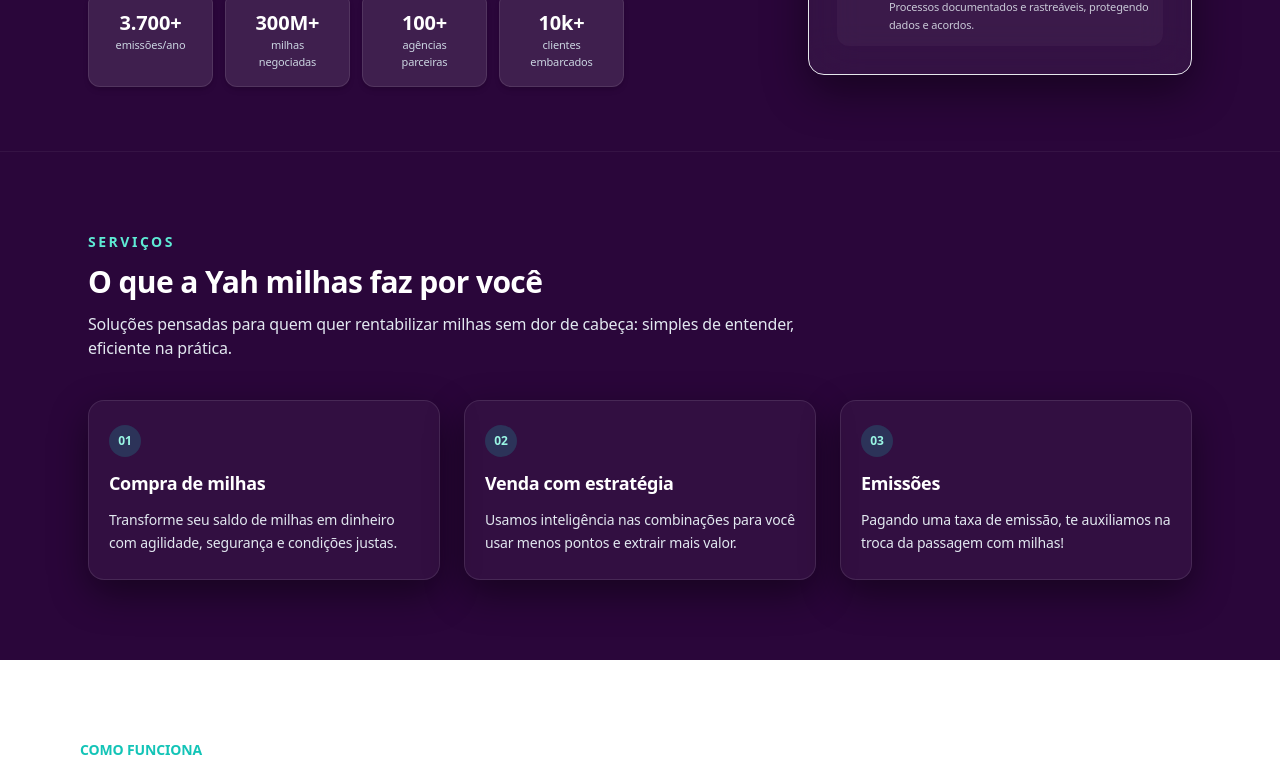
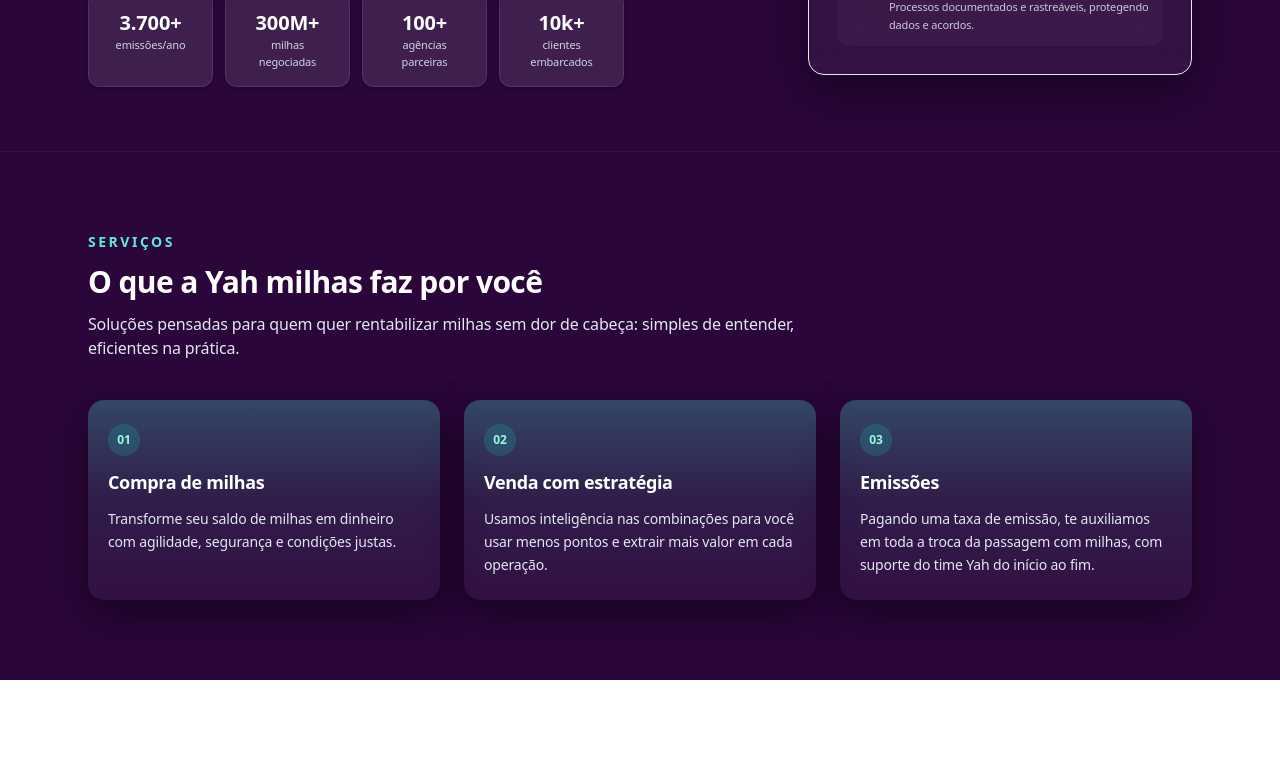
Before and after one commit to AbaMilhas/yah-landing, a Next.js app: page / in a window 1280 px wide. Shown: the part 497-1260 px from the top of the page. Built offline with nearby package versions, Linux system fonts and the light colour scheme; no server answers.

Commit message:
refina visuais dos cards de serviços

```diff
--- a/components/Services.tsx
+++ b/components/Services.tsx
@@ -17,14 +17,16 @@ export default function Services() {
           </h2>
           <p className="text-sm sm:text-base text-slate-200 leading-relaxed">
             Soluções pensadas para quem quer rentabilizar milhas sem dor de
-            cabeça: simples de entender, eficiente na prática.
+            cabeça: simples de entender, eficientes na prática.
           </p>
         </div>
 
         {/* Cards de serviços */}
         <div className="grid gap-6 md:grid-cols-3">
           {/* Compra de milhas */}
-          <div className="group flex flex-col gap-3 rounded-2xl border border-white/10 bg-white/[0.04] px-5 py-6 shadow-[0_14px_38px_rgba(0,0,0,0.45)] transition-all duration-300 hover:-translate-y-1 hover:border-teal-300/70 hover:bg-white/[0.08]">
+          <div className="relative group">
+            <div className="absolute inset-0 rounded-2xl bg-gradient-to-b from-teal-400/40 via-teal-500/10 to-transparent opacity-70 group-hover:opacity-100 transition-opacity duration-300" />
+            <div className="relative flex h-full flex-col gap-3 rounded-2xl bg-white/[0.04] px-5 py-6 shadow-[0_14px_38px_rgba(0,0,0,0.45)] transition-transform duration-300 group-hover:-translate-y-1">
               <span className="inline-flex h-8 w-8 items-center justify-center rounded-full bg-teal-500/20 text-xs font-semibold text-teal-200">
                 01
               </span>
@@ -34,29 +36,36 @@ export default function Services() {
                 segurança e condições justas.
               </p>
             </div>
+          </div>
 
           {/* Venda com estratégia */}
-          <div className="group flex flex-col gap-3 rounded-2xl border border-white/10 bg-white/[0.04] px-5 py-6 shadow-[0_14px_38px_rgba(0,0,0,0.45)] transition-all duration-300 hover:-translate-y-1 hover:border-teal-300/70 hover:bg-white/[0.08]">
+          <div className="relative group">
+            <div className="absolute inset-0 rounded-2xl bg-gradient-to-b from-teal-400/40 via-teal-500/10 to-transparent opacity-70 group-hover:opacity-100 transition-opacity duration-300" />
+            <div className="relative flex h-full flex-col gap-3 rounded-2xl bg-white/[0.04] px-5 py-6 shadow-[0_14px_38px_rgba(0,0,0,0.45)] transition-transform duration-300 group-hover:-translate-y-1">
               <span className="inline-flex h-8 w-8 items-center justify-center rounded-full bg-teal-500/20 text-xs font-semibold text-teal-200">
                 02
               </span>
               <h3 className="text-lg font-semibold">Venda com estratégia</h3>
               <p className="text-sm text-slate-200 leading-relaxed">
-              Usamos inteligência nas combinações para você usar menos pontos e
-              extrair mais valor.
+                Usamos inteligência nas combinações para você usar menos pontos
+                e extrair mais valor em cada operação.
               </p>
+            </div>
           </div>
 
           {/* Emissões */}
-          <div className="group flex flex-col gap-3 rounded-2xl border border-white/10 bg-white/[0.04] px-5 py-6 shadow-[0_14px_38px_rgba(0,0,0,0.45)] transition-all duration-300 hover:-translate-y-1 hover:border-teal-300/70 hover:bg-white/[0.08]">
+          <div className="relative group">
+            <div className="absolute inset-0 rounded-2xl bg-gradient-to-b from-teal-400/40 via-teal-500/10 to-transparent opacity-70 group-hover:opacity-100 transition-opacity duration-300" />
+            <div className="relative flex h-full flex-col gap-3 rounded-2xl bg-white/[0.04] px-5 py-6 shadow-[0_14px_38px_rgba(0,0,0,0.45)] transition-transform duration-300 group-hover:-translate-y-1">
               <span className="inline-flex h-8 w-8 items-center justify-center rounded-full bg-teal-500/20 text-xs font-semibold text-teal-200">
                 03
               </span>
               <h3 className="text-lg font-semibold">Emissões</h3>
               <p className="text-sm text-slate-200 leading-relaxed">
-              Pagando uma taxa de emissão, te auxiliamos na troca da passagem
-              com milhas!
+                Pagando uma taxa de emissão, te auxiliamos em toda a troca da
+                passagem com milhas, com suporte do time Yah do início ao fim.
               </p>
+            </div>
           </div>
         </div>
       </div>
```
Lines whose indentation alone changed are shown as unchanged.
